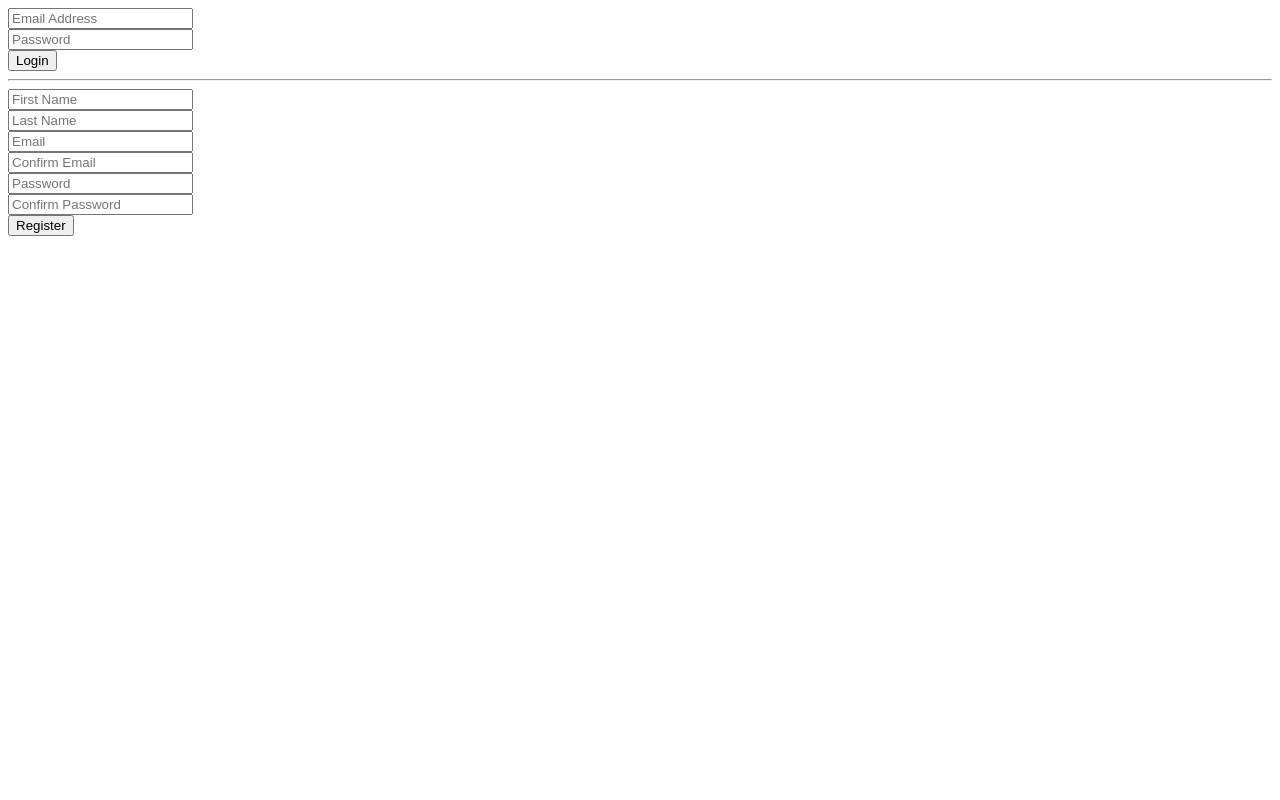
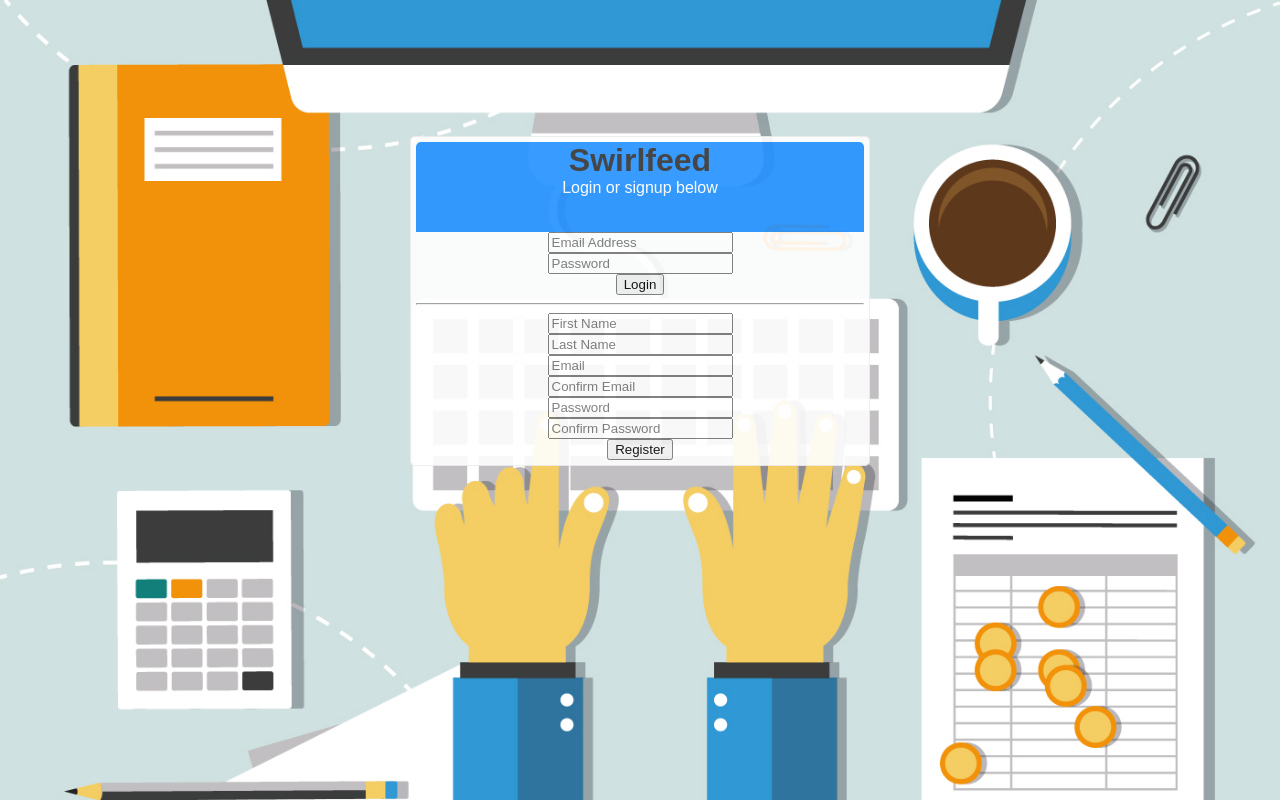
Before and after one commit to sanddc318/feedTorrent, a PHP site: page /register.php in a window 1280 px wide. Run offline with PHP 8.4, Linux system fonts and the light colour scheme.

Commit message:
Styling the login form.

```diff
--- /dev/null
+++ b/assets/css/register-style.css
@@ -0,0 +1,53 @@
+html, body {
+  height: 100%;
+  min-height: 100%;
+}
+
+html {
+  background-image: url("../images/desktop.jpg");
+  background-size: cover;
+  -webkit-background-size: cover;
+  -moz-background-size: cover;
+  -o-background-size: cover;
+}
+
+body {
+  margin: 0;
+  padding: 0;
+  font-family: Arial, Helvetica, sans-serif;
+}
+
+form { text-align: center; }
+
+.wrapper {
+  height: 100%;
+  min-width: 950px;
+}
+
+.login-box {
+  position: relative;
+  margin-left: auto;
+  margin-right: auto;
+  top: 17%;
+  width: 35%;
+  background-color: #fff;
+  border: 1px solid #ededed;
+  border-radius: 5px;
+  padding: 5px;
+  opacity: .9;
+}
+
+.login-header {
+  width: 100%;
+  height: 90px;
+  background-color: #2391ff;
+  color: #fff;
+  text-align: center;
+  border-top-left-radius: 5px;
+  border-top-right-radius: 5px;
+}
+
+.login-header h1 {
+  margin: 0;
+  color: #333;
+}
--- a/includes/form-handlers/login-handler.php
+++ b/includes/form-handlers/login-handler.php
@@ -24,7 +24,7 @@
         $reopen_account = mysqli_query( $con, "UPDATE users
                                               SET user_closed = 'no'
                                               WHERE email = '$email'"
-                                      ); // If one is found, activate it again
+                                      ); // If so, activate it again
       }
 
       $username = $row["username"];
--- a/register.php
+++ b/register.php
@@ -8,8 +8,15 @@
 <head>
   <meta charset="UTF-8">
   <title>Swirlfeed | Sign Up</title>
+  <link rel="stylesheet" href="assets/css/register-style.css">
 </head>
 <body>
+  <div class="wrapper">
+    <div class="login-box">
+      <div class="login-header">
+        <h1>Swirlfeed</h1>
+        <span>Login or signup below</span>
+      </div>
       <!-- Login Form -->
       <form action="register.php" method="POST">
         <input type="email" name="log_email" placeholder="Email Address"
@@ -99,10 +106,14 @@
         <br>
 
         <?php
-    if ( in_array("<span style='color: #14c800'>You're all set! Go ahead and login!</span>", $error_array) )
+        if (
+          in_array("<span style='color: #14c800'>You're all set! Go ahead and login!</span>", $error_array)
+          )
             echo "<span style='color: #14c800'>You're all set! Go ahead and login!</span>";
         ?>
       </form>
+    </div> <!-- /.login-box -->
+  </div> <!-- /.wrapper -->
 
 
 </body>
```
Also changed, not shown: assets/images/desktop.jpg (added). Lines whose indentation alone changed are shown as unchanged.
